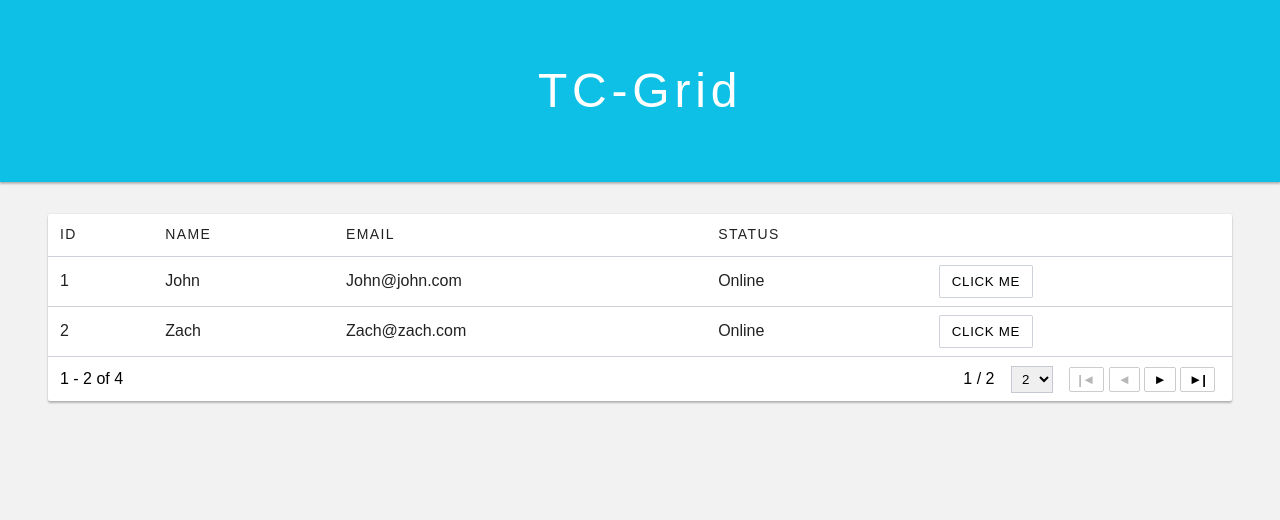
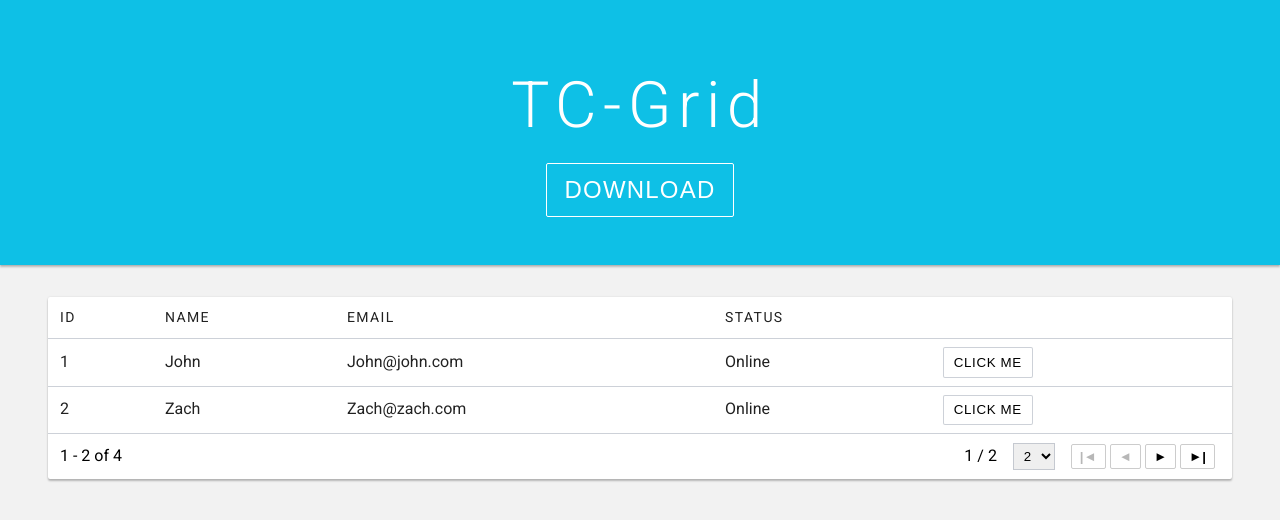
Before and after one commit to ThirdCornerLLC/tc-grid, a website: page demo/index.html in a window 1280 px wide. Drawn offline with nearby package versions, Linux system fonts and the light colour scheme.

Commit message:
add webfont use em

```diff
--- a/demo/grid.css
+++ b/demo/grid.css
@@ -52,3 +52,23 @@
     border: 1px solid rgba(156, 163, 178, 0.5);
     margin: 0 12px;
 }
+
+.tc-style_th[ng-click] {
+    cursor: pointer;
+}
+
+.tc-style_th[ng-click]:hover {
+    background: #F5F5F5;
+}
+
+.grid .tc-style_sort:after {
+    margin-left: 4px;
+}
+
+.grid .tc-style_sort.desc:after {
+    content: '\25BC';
+}
+
+.grid .tc-style_sort.asc:after {
+    content: '\25B2';
+}
--- a/demo/index.html
+++ b/demo/index.html
@@ -4,6 +4,8 @@
         <meta name="viewport" content="width=device-width">
 
 		<title>TC-Grid Demo</title>
+		<link href='https://fonts.googleapis.com/css?family=Roboto:400,300,700' rel='preload' use="font">
+		<link href='https://fonts.googleapis.com/css?family=Roboto:400,300,700' rel='stylesheet' type='text/css'>
 		<link href="../dist/tc-grid.css" rel="stylesheet"/>
 		<link href="style.css" rel="stylesheet"/>
 		<link href="grid.css" rel="stylesheet"/>
@@ -12,6 +14,9 @@
 		<div ng-controller="MyController">
 			<div class="hero">
 				<div class="hero__title">TC-Grid</div>
+				<div>
+					<button class="hero__button button">Download</button>
+				</div>
 			</div>
 			<div class="container">
 				<div class="container__grid">
@@ -20,7 +25,7 @@
 						<tc-column tc-field="Name" tc-visible="vm.show.Name"></tc-column>
 						<tc-column tc-field="Email" tc-visible="vm.show.Email"></tc-column>
 						<tc-column tc-name="Status">{{row.Status}}</tc-column>
-						<tc-column tc-visible="vm.show.Controls"><button class="test-button" ng-click="vm.test();$event.preventDefault();">Click me</button></tc-column>
+						<tc-column tc-visible="vm.show.Controls"><button class="button" ng-click="vm.test();$event.preventDefault();">Click me</button></tc-column>
 					</tc-grid>
 				</div>
 			</div>
--- a/demo/style.css
+++ b/demo/style.css
@@ -2,7 +2,7 @@ html, body {
     background: #F2F2F2;
     font-size: 16px;
     line-height: 1.8;
-    font-family: sans-serif;
+    font-family: 'Roboto', sans-serif;
     margin: 0;
 }
 
@@ -19,28 +19,43 @@ html, body {
     margin-right: auto;
     background: #0ec0e6;
     box-shadow: 0 2px 2px rgba(0,0,0,0.24), 0 0 2px 0 rgba(0,0,0,0.12);
+    text-align: center;
 }
 
 .hero__title {
-    font-size: 3rem;
+    font-size: 4rem;
     letter-spacing: 0.1em;
     color: white;
     text-align: center;
-    font-weight: normal;
+    font-weight: lighter;
 }
 
-.test-button {
+.hero__button.button {
+    font-size: 1.5em;
+    background: transparent;
+    border-color: white;
+    color: white;
+    transition: 200ms cubic-bezier(.78,.17,.24,1.04);
+}
+
+.hero__button.button:hover {
+    color: rgba(0,0,0,0.87);
+    color: #0ec0e6;
+    background: white;
+}
+
+.button {
     background: white;
     border-radius: 2px;
     border: 1px solid rgba(156, 163, 178, 0.5);
-    padding: 8px 12px;
-    min-width: 36px;
+    padding: 0.5em 0.75em;
+    min-width: 2em;
     text-transform: uppercase;
     letter-spacing: 0.05em;
 
 }
 
-.test-button:hover {
+.button:hover {
     cursor: pointer;
 }
 
```
